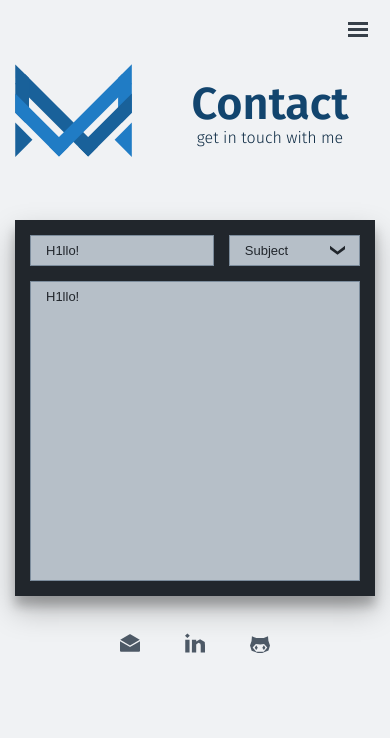
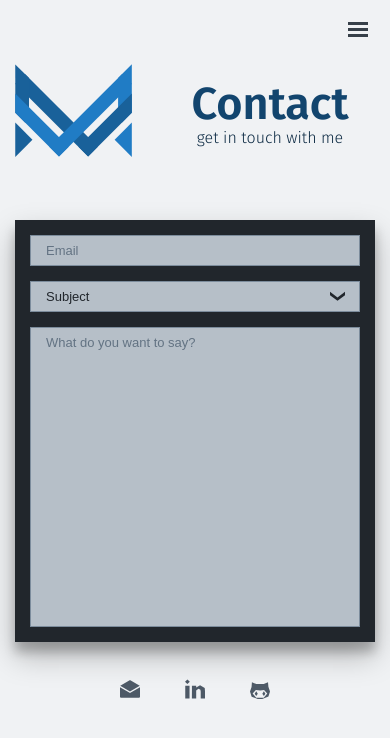
Before and after one commit to gmenih341/0x676d, a Next.js app: page /contact in a window 390 px wide. Shown: the top 738 px of the page. Built offline with nearby package versions, Linux system fonts and the light colour scheme.

Commit message:
fix: mobile + placeholders

```diff
--- a/src/modules/contact/contact.tsx
+++ b/src/modules/contact/contact.tsx
@@ -3,11 +3,16 @@ import React, {FunctionComponent} from 'react';
 import {FormSelect} from '../form-select/form-select';
 import {FormText} from '../form-text/form-text';
 import {SPACER} from '../../style.contants';
+import {mediaMin, ScreenSize} from '../../utils/style.utils';
 
 const ContactPage = styled('section')`
     display: grid;
-    grid-template-columns: minmax(0, 7fr) minmax(0, 5fr);
+    grid-template-columns: 1fr;
     grid-gap: ${SPACER}px;
+
+    ${mediaMin(ScreenSize.MD)} {
+        grid-template-columns: minmax(0, 1fr) minmax(0, 1fr);
+    }
 `;
 
 const TextArea = styled(FormText)`
@@ -25,9 +30,9 @@ export const Contact: FunctionComponent = () => {
     ];
     return (
         <ContactPage>
-            <FormText />
+            <FormText placeholder="Email" />
             <FormSelect name="subject" options={subjectOptions} placeholder="Subject" />
-            <TextArea />
+            <TextArea placeholder="What do you want to say?" />
         </ContactPage>
     );
 };
--- a/src/modules/form-text/form-text.tsx
+++ b/src/modules/form-text/form-text.tsx
@@ -1,16 +1,21 @@
 import React, {FunctionComponent} from 'react';
 import {makeInputComponent} from '../../components/common/input';
+import styled from 'styled-components';
+import {COLOR_GRAY} from '../../style.contants';
 
 export interface FormTextProps {
+    placeholder?: string;
     className?: string;
 }
 
-const InputWrapper = makeInputComponent('div');
+const InputWrapper = styled(makeInputComponent('div'))`
+    &:empty:before {
+        content: attr(data-placeholder);
+        position: absolute;
+        color: ${COLOR_GRAY[5]};
+    }
+`;
 
-export const FormText: FunctionComponent<FormTextProps> = ({className}) => {
-    return (
-        <InputWrapper className={className} contentEditable={true}>
-            H1llo!
-        </InputWrapper>
-    );
+export const FormText: FunctionComponent<FormTextProps> = ({className, placeholder}) => {
+    return <InputWrapper contentEditable={true} className={className} data-placeholder={placeholder} />;
 };
```
